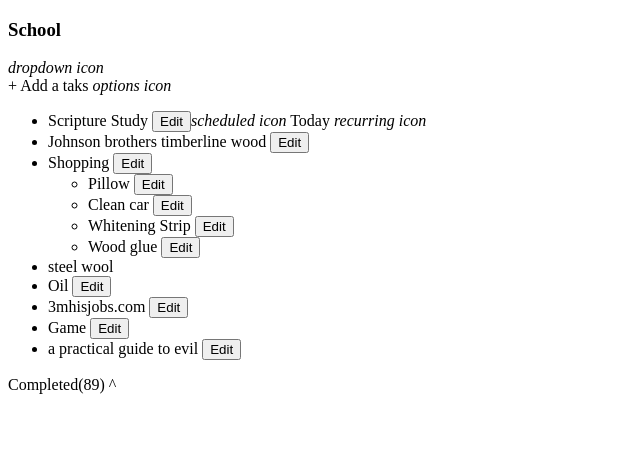
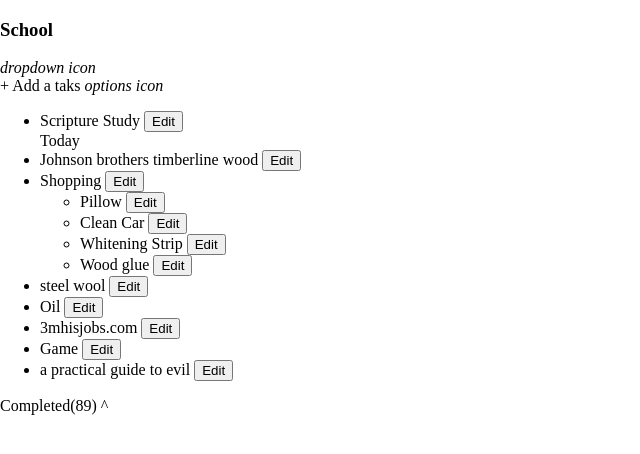
Before and after one commit to HeroicMastodon/ultimate-planner, a Vue app: page / in a window 1280 px wide. Shown: the top 454 px of the page, without its empty margins (0-640 px from the left). Built offline with nearby package versions, Linux system fonts and the light colour scheme.

Commit message:
Began work on the task component

```diff
--- a/src/App.vue
+++ b/src/App.vue
@@ -17,7 +17,12 @@ export default defineComponent({
 </script>
 
 <style lang="scss">
+body {
+    margin: 0;
+    // background-color: #333333;
+}
+
 #app {
-
+    // background-color: #333333;
 }
 </style>
--- /dev/null
+++ b/src/components/TaskList/TaskComponent.vue
@@ -0,0 +1,32 @@
+<template>
+    <div>{{task.Name}} <button>Edit</button>
+        <div v-if="task.DueDate">
+            {{task.DueDate}}
+        </div>
+    </div>
+    <ul v-if="task.HasChildren">
+        <li v-for="(child, index) in task.Children" :key="index">
+            <TaskComponent :task="child"></TaskComponent>
+        </li>
+    </ul>
+</template>
+
+<script lang="ts">
+import {defineComponent, PropType} from 'vue';
+import Task from '@/models/Task';
+
+export default defineComponent({
+    name: 'TaskComponent',
+    props: {
+        task: {
+            type: Object as PropType<Task>,
+            required: true
+        }
+    },
+    setup() {
+        return {
+
+        }
+    }
+})
+</script>
--- a/src/components/TaskList/TaskList.vue
+++ b/src/components/TaskList/TaskList.vue
@@ -4,69 +4,29 @@
 			<i>options icon</i>
 		</div>
 		<ul>
-			<li>
-				Scripture Study
-				<button>Edit</button>
-				<i>scheduled icon</i> Today
-				<i>recurring icon</i>
-			</li>
-			<li>
-				Johnson brothers timberline wood
-				<button>Edit</button>
-			</li>
-			<li>
-				Shopping
-				<button>Edit</button>
-				<ul>
-					<li>
-						Pillow
-						<button>Edit</button>
-					</li>
-					<li>
-						Clean car
-						<button>Edit</button>
-					</li>
-					<li>
-						Whitening Strip
-						<button>Edit</button>
-					</li>
-					<li>
-						Wood glue
-						<button>Edit</button>
-					</li>
-				</ul>
-			</li>
-			<li>steel wool</li>
-			<li>
-				Oil
-				<button>Edit</button>
-			</li>
-			<li>
-				3mhisjobs.com
-				<button>Edit</button>
-			</li>
-			<li>
-				Game
-				<button>Edit</button>
-			</li>
-			<li>
-				a practical guide to evil
-				<button>Edit</button>
-			</li>
+			<li v-for="(task, index) in tasks" :key="index">
+                <TaskComponent :task="task" />
+            </li>
 		</ul>
 </template>
 
 <script lang="ts">
-import { defineComponent } from "vue";
+import { defineComponent, ref } from "vue";
+import TaskComponent from './TaskComponent.vue';
+import {TestTasks} from '@/models/Task';
 
 export default defineComponent({
     name: 'taskList',
+    components: {
+        TaskComponent
+    },
     props: {
-
     },
     setup() {
-        // here we will setup
-        return {}
+        const tasks = ref(TestTasks); // here we will setup
+        return {
+            tasks
+        }
     }
 })
 </script>
--- a/src/components/TaskList/TaskListContainer.vue
+++ b/src/components/TaskList/TaskListContainer.vue
@@ -6,7 +6,7 @@
         <AFSelect></AFSelect>
 	</div>
 	<div class="task-list-container">
-		<TaskList></TaskList>
+		<TaskList ></TaskList>
 	</div>
 	<CompletedTasks></CompletedTasks>
 </template>
--- /dev/null
+++ b/src/models/Task.ts
@@ -0,0 +1,23 @@
+export default class Task {
+    constructor(public Name: string, public Completed = false, public Children: Array<Task> = [], public DueDate?: string) {}
+
+    get HasChildren(): boolean {
+        return this.Children.length > 0;
+    }
+}
+
+export const TestTasks: Array<Task> = [
+    new Task('Scripture Study', false, [], 'Today'),
+    new Task('Johnson brothers timberline wood'),
+    new Task('Shopping', false, [
+        new Task('Pillow'),
+        new Task('Clean Car'),
+        new Task('Whitening Strip'),
+        new Task('Wood glue')
+    ]),
+    new Task('steel wool'),
+    new Task('Oil'),
+    new Task('3mhisjobs.com'),
+    new Task('Game'),
+    new Task('a practical guide to evil')
+]
```
